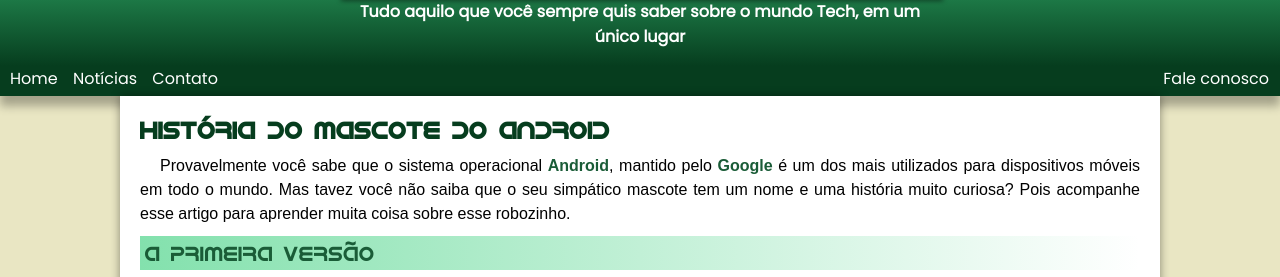
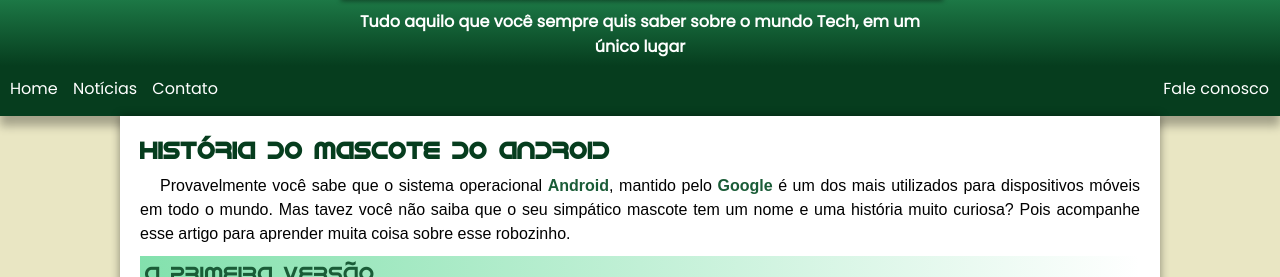
Before and after one commit to Jhon-Victor-Ramos/projeto-android, a plain HTML site: page index.html in a window 1280 px wide. Shown: the part 84-361 px from the top of the page. Drawn offline with Linux system fonts and the light colour scheme.

Commit message:
Acho que ficou melhor agora :)
Mais algumas mudanças foram feitas!

```diff
--- a/style/style.css
+++ b/style/style.css
@@ -68,12 +68,12 @@ header > p{
     color: white;
     font-family: 'Poppins';
     font-weight: bolder;
-    padding-left: 10px;
-    padding-right: 10px;
-    padding-bottom: 50px;
+    padding: 0px 10px 50px 10px;
     max-width: 600px;
     margin: auto;
+    padding-top: 10px;
     margin-top: 2px;
+    padding-bottom: 50px;
 }
 
 /* NAV */
@@ -81,6 +81,8 @@ header > p{
 nav{
     height: 30px;
     background-color: var(--cor5);
+    padding-top: 10px;
+    padding-bottom: 10px;
     font-family: 'Poppins';
     box-shadow: 0px 10px 9px rgba(0, 0, 0, 0.293);
 }
```
